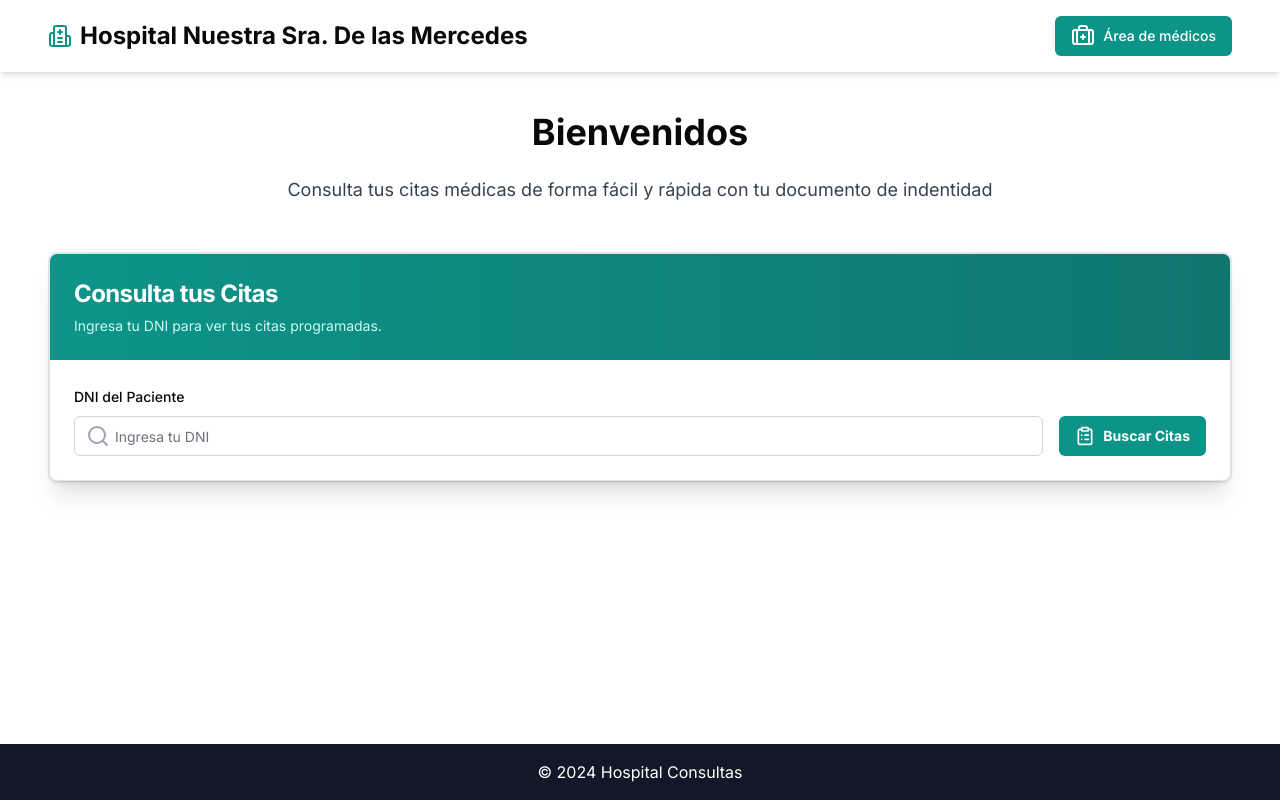
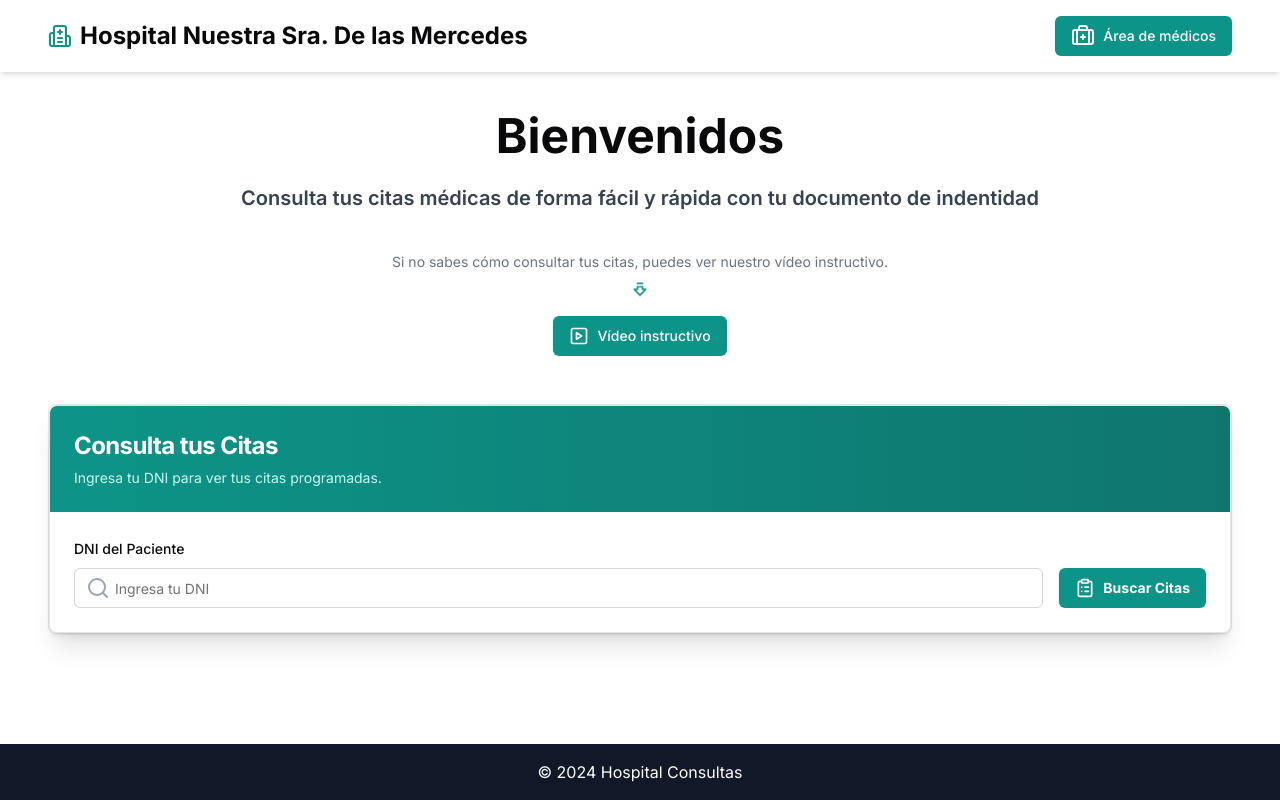
Before and after one commit to luispazcode/sys-consulta-citas, a Next.js app: page / in a window 1280 px wide. Built offline with nearby package versions, Linux system fonts and the light colour scheme.

Commit message:
feat: add instructional video

```diff
--- a/src/app/(home)/page.tsx
+++ b/src/app/(home)/page.tsx
@@ -1,16 +1,28 @@
+import { ArrowBigDownDash } from "lucide-react";
 import { AppointmentResults } from "./ui/AppointmentResults";
 import { ConsultCard } from "./ui/ConsultCard";
+import { InstructionalVideo } from "./ui/InstructionalVideo";
 
 export default function Home() {
 	return (
 		<main className='template-container py-10 w-full'>
 			<header className='flex flex-col items-center justify-center gap-6'>
-				<h1 className='font-bold text-4xl'>Bienvenidos</h1>
-				<p className='text-lg text-gray-700 text-center'>
+				<h1 className='font-bold text-3xl md:text-5xl'>Bienvenidos</h1>
+				<p className='text-base md:text-xl text-gray-700 text-center font-semibold'>
 					Consulta tus citas médicas de forma fácil y rápida con tu documento de
 					indentidad
 				</p>
 			</header>
+			<div className='flex flex-col items-center justify-center gap-4 mt-10'>
+				<div className='flex flex-col justify-center gap-2 items-center'>
+					<p className='text-xs md:text-sm text-gray-500'>
+						Si no sabes cómo consultar tus citas, puedes ver nuestro vídeo
+						instructivo.
+					</p>
+					<ArrowBigDownDash className='w-5 h-5 text-teal-600 hover:text-teal-700 animate-bounce' />
+				</div>
+				<InstructionalVideo />
+			</div>
 			<section className='mt-6 md:mt-12'>
 				<ConsultCard />
 				<AppointmentResults />
--- /dev/null
+++ b/src/app/(home)/ui/InstructionalVideo.tsx
@@ -0,0 +1,35 @@
+import { Button } from "@/components/ui/button";
+import {
+	Dialog,
+	DialogContent,
+	DialogDescription,
+	DialogHeader,
+	DialogTitle,
+	DialogTrigger,
+} from "@/components/ui/dialog";
+import { PlaySquareIcon } from "lucide-react";
+
+export const InstructionalVideo = () => {
+	return (
+		<Dialog>
+			<DialogTrigger asChild>
+				<Button className='bg-teal-600 hover:bg-teal-700 text-white'>
+					<PlaySquareIcon className='w-5 h-5 mr-2' />
+					Vídeo instructivo
+				</Button>
+			</DialogTrigger>
+			<DialogContent className='md:max-w-5xl max-h-screen'>
+				<DialogHeader className='items-center'>
+					<DialogTitle>Vídeo instructivo</DialogTitle>
+					<DialogDescription>
+						Este vídeo es un ejemplo de cómo puedes obtener información de tu
+						cita con tu DNI.
+					</DialogDescription>
+				</DialogHeader>
+				<section className='py-4 flex flex-col items-center justify-center gap-4'>
+					<video src='/instructional.mp4' controls className='w-full' />
+				</section>
+			</DialogContent>
+		</Dialog>
+	);
+};
```
Also changed, not shown: 1 other file (tests, documents, lock files or other folders).
